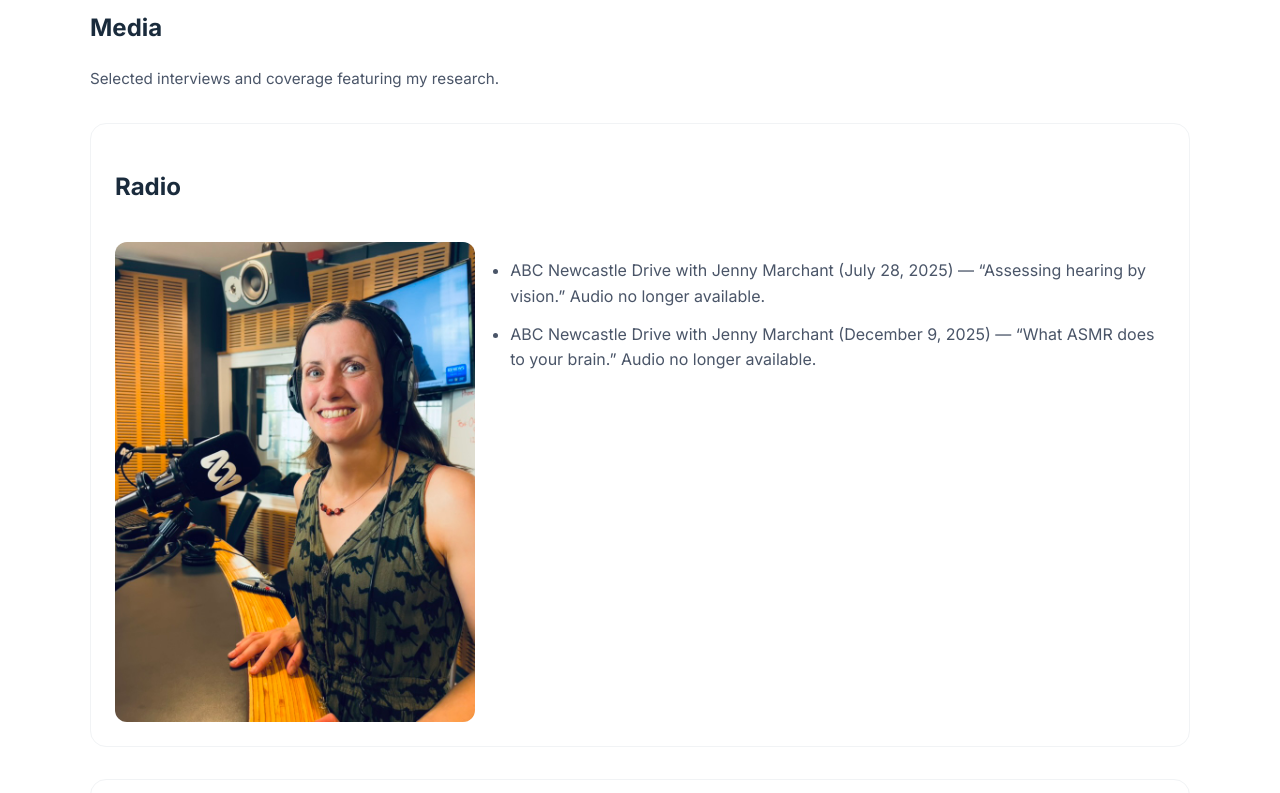
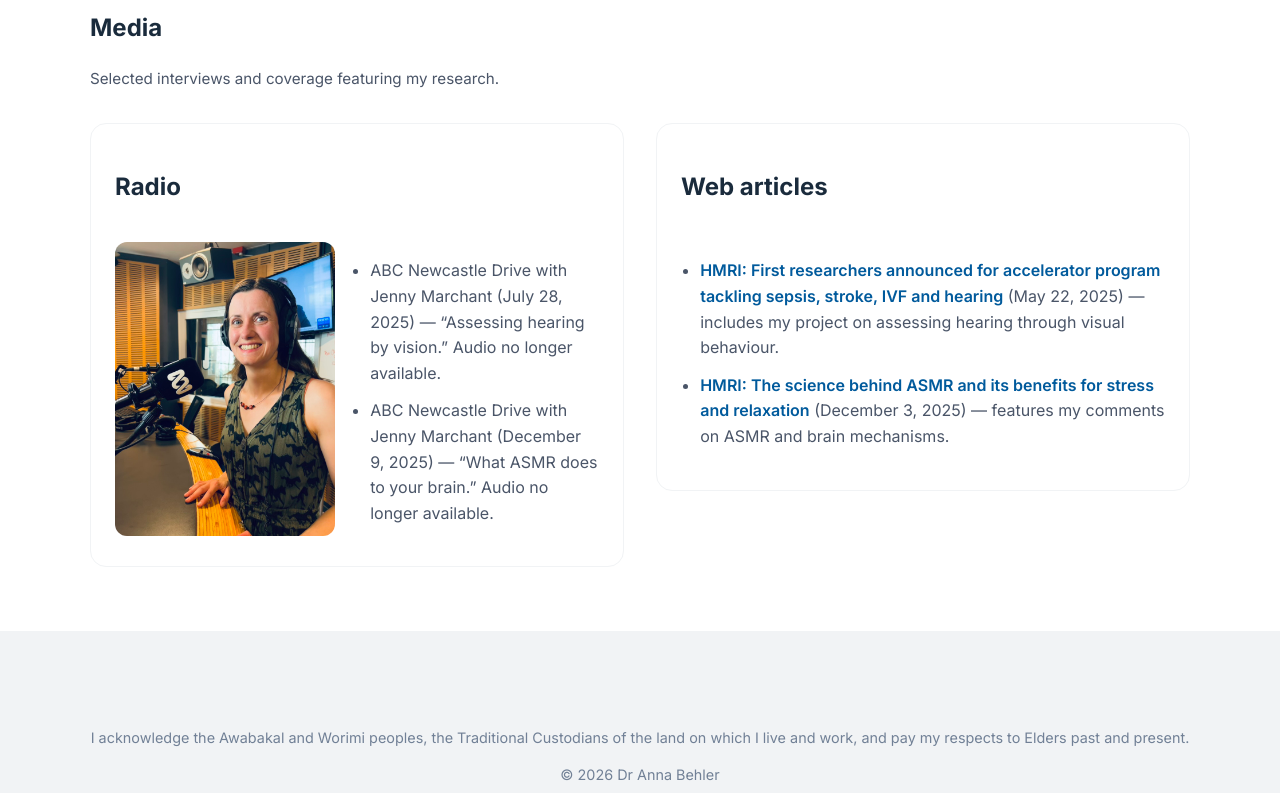
Before and after one commit to AnnaBhlr/annabhlr.github.io, a plain HTML site: page media.html in a window 1280 px wide. Shown: the part 180-973 px from the top of the page. Drawn offline with Linux system fonts and the light colour scheme.

Commit message:
Update media.html

```diff
--- a/media.html
+++ b/media.html
@@ -392,6 +392,13 @@
             margin-top: 2rem;
         }
 
+        @media (min-width: 1000px) {
+            .media-blocks {
+                grid-template-columns: 1fr 1fr;
+                align-items: start;
+            }
+        }
+
         .media-block {
             background: white;
             border: 1px solid var(--soft-background);
@@ -408,7 +415,7 @@
 
         .media-photo {
             width: 100%;
-            max-width: 360px;
+            max-width: 220px;
             height: auto;
             border-radius: 12px;
         }
@@ -438,7 +445,7 @@
 
         @media (min-width: 900px) {
             .media-grid {
-                grid-template-columns: 360px 1fr;
+                grid-template-columns: 220px 1fr;
                 align-items: start;
             }
         }
@@ -507,7 +514,7 @@
 <footer>
         <p>I acknowledge the Awabakal and Worimi peoples, the Traditional Custodians of the land on which I live and
             work, and pay my respects to Elders past and present.</p>
-        <p>&copy; 2026 Dr Anna Behler. Created for Excellence in Science.</p>
+        <p>&copy; 2026 Dr Anna Behler</p>
     </footer>
 
 </body>
```
